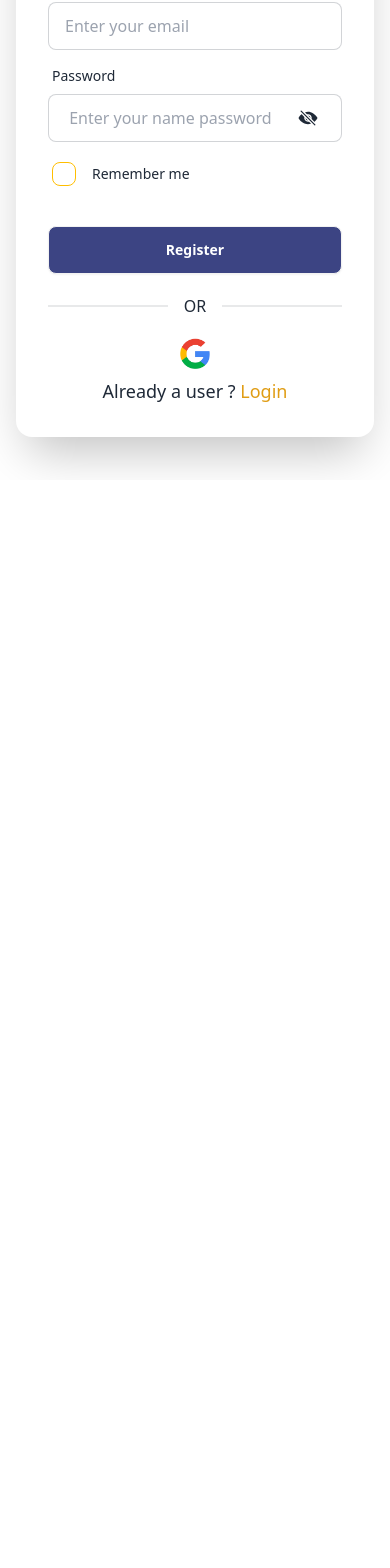
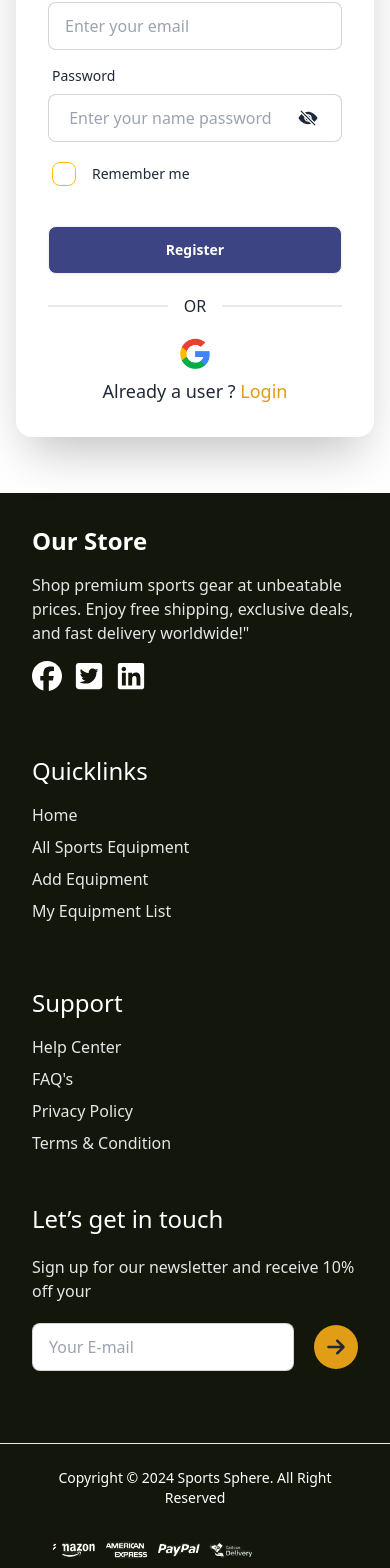
Before and after one commit to azmiruddin-143/Client-Sports-Store, a React (Vite) app: page /register in a window 390 px wide. Shown: the part 364-1932 px from the top of the page. Before the commit the page ends 844 px from the top, so only its background shows below. Built offline with nearby package versions, Linux system fonts and the light colour scheme; no server answers.

Commit message:
home page responsive done

```diff
--- a/src/Componenets/HomePages/AthleticIntro.jsx
+++ b/src/Componenets/HomePages/AthleticIntro.jsx
@@ -4,7 +4,7 @@ import { BsCheckCircleFill } from "react-icons/bs"; // Check Icon
 import heroimage from "../../assets/hero-image.jpg"
 const AthleticIntro = () => {
     return (
-        <section className="flex flex-col md:flex-row md:justify-between px-6 md:px-12 py-12 mx-24">
+        <section className="flex flex-col md:flex-row md:justify-between px-6 lg:px-12 py-12  xl:mx-16 2xl:mx-24">
         {/* Left Side: Image with Play Button */}
         <div className="relative w-full md:w-1/2 flex justify-center">
           <img
@@ -21,11 +21,11 @@ const AthleticIntro = () => {
         </div>
 
         {/* Right Side: Content */}
-        <div className="mt-8 md:mt-0 md:w-1/2 md:pl-12 text-center md:text-left">
-          <h1 className="text-3xl md:text-4xl xl:text-6xl w-8/12 font-bold text-gray-900 leading-snug">
-            Elevate Your Game, Gear Up with Passion
+        <div className="mt-8 md:mt-0 md:w-1/2 md:pl-12 sm:text-center md:text-left">
+          <h1 className="lg:text-4xl text-2xl  leading-normal xl:text-6xl 2xl:w-8/12 font-bold text-gray-700 ">
+          Elevate Your Sports, Gear Up with Passion
           </h1>
-          <p className="text-gray-500 text-lg w-10/12 mt-4">
+          <p className="text-gray-500 text-lg lg:w-10/12 mt-4">
             Driven by the belief that the right gear can elevate performance, our
             mission is to empower athletes to reach new heights in their
             respective sports.
--- a/src/Componenets/HomePages/Footer.jsx
+++ b/src/Componenets/HomePages/Footer.jsx
@@ -9,11 +9,11 @@ import { MdEmail } from "react-icons/md";
 import { NavLink } from 'react-router-dom';
 const Footer = () => {
     return (
-        <div className='bg-[#13160b] '>
-            <div className='grid lg:grid-cols-4 gap-y-12 mx-8 sm:grid-cols-3  xl:mx-36 lg:mx-8 sm:place-items-center  xl:place-items-center my-10 md:my-24'>
-                <div className='space-y-4 sm:mt-12 md:mt-5 xl:mt-0 ' >
+        <div className='bg-[#13160b]   '>
+            <div className='grid sm:py-16 py-8 lg:grid-cols-4 gap-y-12 mx-8 sm:grid-cols-3 2xl:mx-36  xl:mx-28 lg:mx-10 sm:place-items-center xl:place-items-center my-10 md:my-0'>
+                <div className='space-y-4 sm:mt-12 md:mt-9 xl:mt-5 ' >
                     <h1 className='2xl:text-4xl xl:text-3xl text-2xl text-[white] font-bold'>Our Store</h1>
-                    <p className='xl:w-10/12 text-base-300 2xl:text-lg xl:text-base'>Natsy is health and wellness destination for looking well, feeling well, and performing well. Our role is to help motivate everyone to get moving and help them achieve their wellness goals.</p>
+                    <p className='xl:w-10/12 text-base-300 2xl:text-lg xl:text-base'>Shop premium sports gear at unbeatable prices. Enjoy free shipping, exclusive deals, and fast delivery worldwide!"</p>
                     <div className='flex text-white items-center gap-3'>
                         <FaFacebook size={30} />
                         <FaTwitterSquare size={30} />
@@ -23,17 +23,18 @@ const Footer = () => {
 
 
                 <div className=''>
-                    <h1 className='text-[white] 2xl:text-3xl lg:text-2xl'>Quicklinks</h1>
+                    <h1 className='text-[white] 2xl:text-3xl mt-4 text-2xl  lg:text-2xl'>Quicklinks</h1>
                     <ul className='xl:text-lg text-base-300 space-y-2 mt-4'>
-                        <div><NavLink to="/service">Service</NavLink></div>
-                        <div><NavLink to="myprofile">MyProfile</NavLink></div>
-                        <div><NavLink to="about">About</NavLink></div>
                         <div><NavLink to="/">Home</NavLink></div>
+                        <div><NavLink to="allSportsEquipment">All Sports Equipment</NavLink></div>
+                        <div><NavLink to="/addEquipment">Add Equipment</NavLink></div>
+                        <div><NavLink to="/myEquipmentList">My Equipment List
+                        </NavLink></div>
                     </ul>
                 </div>
 
                 <div>
-                    <h1 className='text-[white] 2xl:text-3xl lg:text-2xl'>Support</h1>
+                    <h1 className='text-[white] 2xl:text-3xl text-2xl mt-4 lg:text-2xl'>Support</h1>
                     <ul className='xl:text-lg text-base-300 space-y-2 mt-4'>
                         <div><NavLink to="/helpcenter"> Help Center</NavLink></div>
                         <div><NavLink to="/faq"> FAQ's</NavLink></div>
@@ -42,8 +43,8 @@ const Footer = () => {
                     </ul>
                 </div>
                 <div>
-                    <h1 className='text-[white] 2xl:text-3xl lg:text-2xl'>Let’s get in touch</h1>
-                    <p className='text-base-300 w-8/12 my-5'>Sign up for our newsletter and receive 10% off your</p>
+                    <h1 className='text-[white] 2xl:text-3xl text-2xl lg:mt-5 xl:mt-0 lg:text-2xl'>Let’s get in touch</h1>
+                    <p className='text-base-300 xl:w-8/12 my-5'>Sign up for our newsletter and receive 10% off your</p>
                     <ul className='xl:text-lg space-y-2 mt-4'>
                         <div className='flex gap-5 items-center'>
                             <input type="email" placeholder="Your E-mail" name='email' className="input input-bordered w-[100%]" required />
@@ -57,8 +58,8 @@ const Footer = () => {
 
             </div>
             <hr />
-            <div className='flex justify-between mx-36 items-center'>
-                <h1 className='sm:text-base text-sm ba py-6 text-white'>Copyright © 2024 Career Counseling. All Right Reserved</h1>
+            <div className='sm:flex text-center  justify-between 2xl:mx-36 mx-8 xl:mx-28 items-center'>
+                <h1 className='sm:text-base text-sm ba py-6 text-white'>Copyright © 2024 Sports Sphere. All Right Reserved</h1>
                 <img src={paymnet} alt="" />
             </div>
 
--- a/src/Componenets/HomePages/Header.jsx
+++ b/src/Componenets/HomePages/Header.jsx
@@ -54,7 +54,7 @@ const Header = () => {
             className={`sticky top-0 w-full z-40 transition-all duration-300 ${isBlurred ? "bg-[#9dc92395] backdrop-blur-md " : "bg-base-200"
                 }`}
         >
-            <div className="2xl:mx-36 xl:mx-24 sm:mx-4 ">
+            <div className="2xl:mx-32 xl:mx-24 sm:mx-4 ">
                 <div className="navbar p-1">
                     <div className="navbar-start">
                         <div className="dropdown">
@@ -108,7 +108,7 @@ const Header = () => {
                     </div>
 
                     <div className="navbar-center  xl:ml-10 2xl:ml-0 hidden lg:flex">
-                        <ul className={`${isBlurred ? "xl:text-lg text-md text-black flex gap-3 sm:gap-8" : "xl:text-lg text-md text-black flex gap-3 sm:gap-8"}`}>
+                        <ul className={`${isBlurred ? "xl:text-lg text-md text-black flex gap-3 sm:gap-6 xl:gap-8" : "xl:text-lg text-md text-black flex gap-3 sm:gap-6 xl:gap-8"}`}>
                             <NavLink
                                 to="/"
                                 className={({ isActive }) =>
--- a/src/Componenets/HomePages/Home.jsx
+++ b/src/Componenets/HomePages/Home.jsx
@@ -20,8 +20,8 @@ const Home = () => {
             <Products></Products>
             <PerformanceHub></PerformanceHub>
             <TrendingProducts></TrendingProducts>
-            {/* <AthleticIntro></AthleticIntro> */}
-            {/* <CustomerBenefits></CustomerBenefits> */}
+            <AthleticIntro></AthleticIntro>
+            <CustomerBenefits></CustomerBenefits>
         </div>
     );
 };
--- a/src/Componenets/HomePages/TrendingProducts.jsx
+++ b/src/Componenets/HomePages/TrendingProducts.jsx
@@ -17,10 +17,10 @@ const TrendingProducts = () => {
       })
   }, [])
   return (
-    <div className='md:my-28 my-14 bg-gray-100'>
+    <div className='md:my-28  my-14 bg-gray-100'>
       <h1 className='text-center xl::text-4xl lg:text-3xl sm:text-2xl   relative -top-7 text-white bg-[#9dc923] py-2 px-5 w-fit mx-auto'>Top Trending</h1>
 
-      <div className=" lg:py-20  2xl:mx-36 xl:mx-28 mx-4 lg:mx-10 ">
+      <div className=" lg:py-20 pb-10 2xl:mx-36 xl:mx-28 mx-4 lg:mx-10 ">
         <Swiper
           modules={[Navigation, Autoplay]}
           navigation
--- a/src/Componenets/MainRoot/Root.jsx
+++ b/src/Componenets/MainRoot/Root.jsx
@@ -10,7 +10,7 @@ const Root = () => {
             <ToastContainer></ToastContainer>
             <Header></Header>
             <Outlet></Outlet>
-            {/* <Footer></Footer> */}
+            <Footer></Footer>
         </div>
     );
 };
```
Also changed, not shown: src/Componenets/HomePages/CustomerBenefits.jsx (+16 -18 lines).
